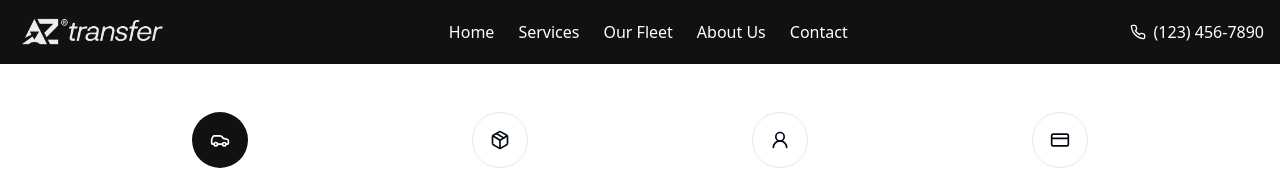
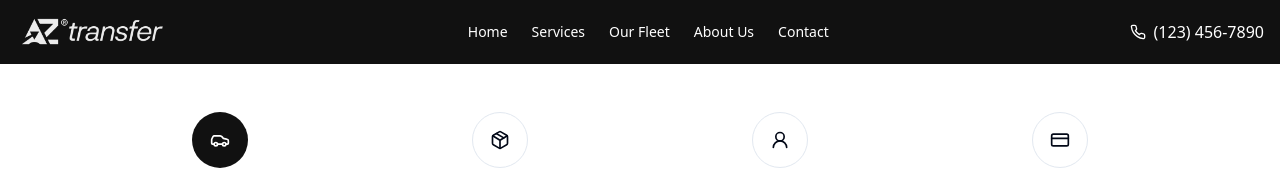
Before and after one commit to CostaMAyssa/Projeto-Transfer-website, a React (Vite) app: page /booking in a window 1280 px wide. Shown: the top 170 px of the page. Built offline with nearby package versions, Linux system fonts and the light colour scheme.

Commit message:
Refactor: Adjust navbar text style
Reduce the weight and size of the text in the navbar.

```diff
--- a/src/components/Navbar.tsx
+++ b/src/components/Navbar.tsx
@@ -22,19 +22,19 @@ const Navbar = () => {
 
           {/* Desktop Navigation */}
           <div className="hidden md:flex items-center space-x-6">
-            <Link to="/" className="text-white hover:text-brand-200 transition-colors">
+            <Link to="/" className="text-white hover:text-brand-200 transition-colors text-sm font-light">
               Home
             </Link>
-            <Link to="/services" className="text-white hover:text-brand-200 transition-colors">
+            <Link to="/services" className="text-white hover:text-brand-200 transition-colors text-sm font-light">
               Services
             </Link>
-            <Link to="/fleet" className="text-white hover:text-brand-200 transition-colors">
+            <Link to="/fleet" className="text-white hover:text-brand-200 transition-colors text-sm font-light">
               Our Fleet
             </Link>
-            <Link to="/about" className="text-white hover:text-brand-200 transition-colors">
+            <Link to="/about" className="text-white hover:text-brand-200 transition-colors text-sm font-light">
               About Us
             </Link>
-            <Link to="/contact" className="text-white hover:text-brand-200 transition-colors">
+            <Link to="/contact" className="text-white hover:text-brand-200 transition-colors text-sm font-light">
               Contact
             </Link>
           </div>
@@ -64,35 +64,35 @@ const Navbar = () => {
           <div className="container mx-auto px-4 py-4 space-y-3">
             <Link
               to="/"
-              className="block text-white hover:text-brand-200 transition-colors"
+              className="block text-white hover:text-brand-200 transition-colors text-sm font-light"
               onClick={() => setIsOpen(false)}
             >
               Home
             </Link>
             <Link
               to="/services"
-              className="block text-white hover:text-brand-200 transition-colors"
+              className="block text-white hover:text-brand-200 transition-colors text-sm font-light"
               onClick={() => setIsOpen(false)}
             >
               Services
             </Link>
             <Link
               to="/fleet"
-              className="block text-white hover:text-brand-200 transition-colors"
+              className="block text-white hover:text-brand-200 transition-colors text-sm font-light"
               onClick={() => setIsOpen(false)}
             >
               Our Fleet
             </Link>
             <Link
               to="/about"
-              className="block text-white hover:text-brand-200 transition-colors"
+              className="block text-white hover:text-brand-200 transition-colors text-sm font-light"
               onClick={() => setIsOpen(false)}
             >
               About Us
             </Link>
             <Link
               to="/contact"
-              className="block text-white hover:text-brand-200 transition-colors"
+              className="block text-white hover:text-brand-200 transition-colors text-sm font-light"
               onClick={() => setIsOpen(false)}
             >
               Contact
@@ -100,7 +100,7 @@ const Navbar = () => {
 
             <a
               href="tel:+1234567890"
-              className="flex items-center text-white hover:text-brand-200"
+              className="flex items-center text-white hover:text-brand-200 text-sm font-light"
               onClick={() => setIsOpen(false)}
             >
               <Phone size={16} className="mr-2" />
```
